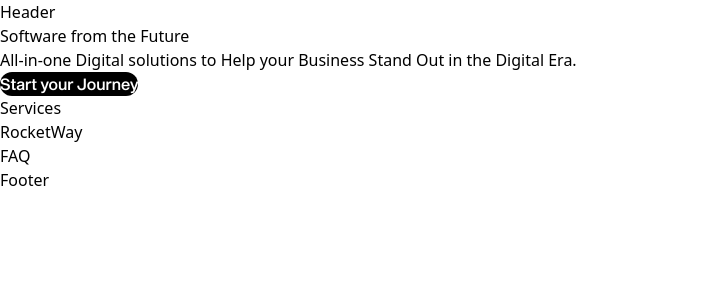
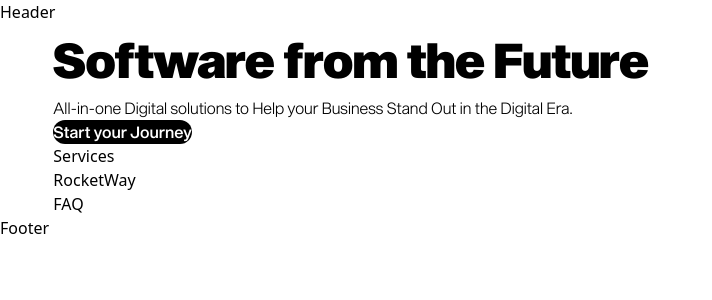
Before and after one commit to CodeOnBoat/rocketteam, a React (Create React App) app: page / in a window 1280 px wide. Shown: the top 300 px of the page, without its empty margins (0-712 px from the left). Built offline with nearby package versions, Linux system fonts and the light colour scheme.

Commit message:
sections

```diff
--- a/src/Landing.jsx
+++ b/src/Landing.jsx
@@ -6,7 +6,7 @@
 
 export const Landing = () => {
   return (
-    <div>
+    <div className="w-11/12 max-w-7xl m-auto">
       <Hero />
       <Services />
       <RocketWay />
--- a/src/index.css
+++ b/src/index.css
@@ -34,10 +34,12 @@
 
 h1 {
   font-family: "SequelSansBlackDisplay";
+  font-size: 3em;
 }
 
 h2 {
   font-family: "SequelSansHeavyHead";
+  font-size: 2em;
 }
 
 p {
--- a/src/sections/Hero.jsx
+++ b/src/sections/Hero.jsx
@@ -6,8 +6,8 @@
 
   return (
     <>
-      <div>{t("heroTitle")}</div>
-      <div>{t("heroSubtitle")}</div>
+      <h1>{t("heroTitle")}</h1>
+      <p>{t("heroSubtitle")}</p>
       <button className="bg-black text-white">{t("heroCTA")}</button>
     </>
   );
```
